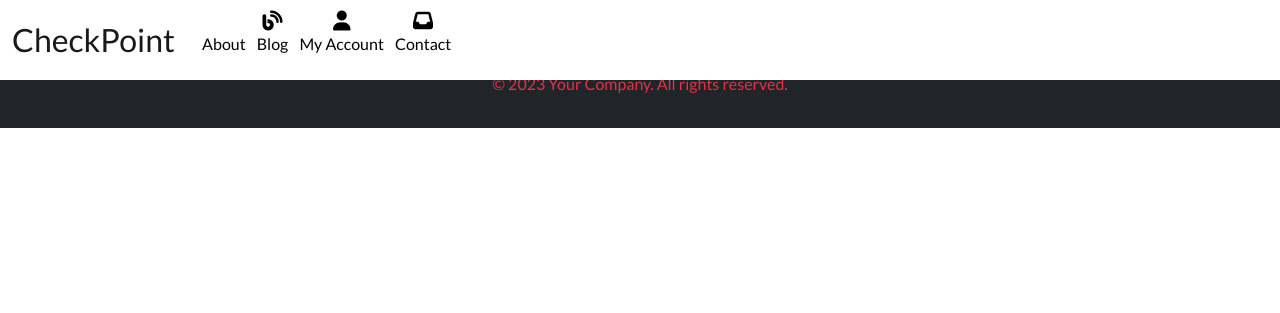
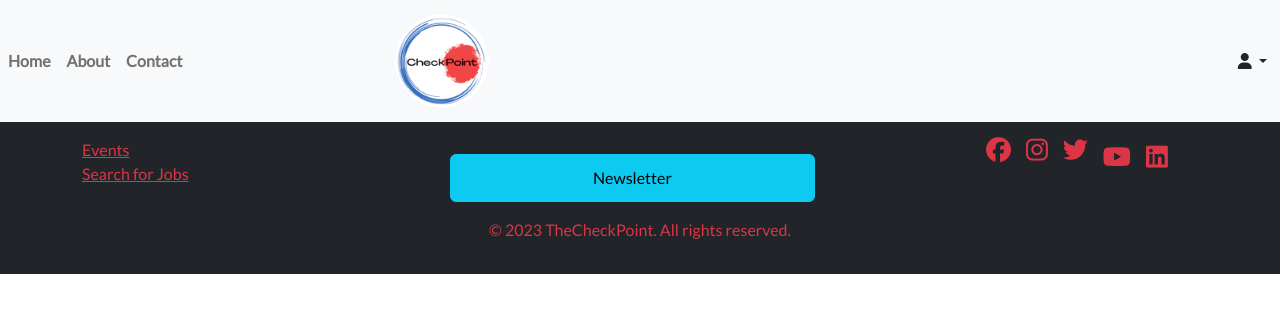
Before and after one commit to llewellynksj/CheckpointSite, a Django app: page /blog/ in a window 1280 px wide. Shown: the top 313 px of the page. Run offline with Django 3.2, Linux system fonts and the light colour scheme; data that the repository does not hold is empty; some libraries are stand-ins or nearby versions.

Commit message:
style the navbar and the footer

```diff
--- a/home/urls.py
+++ b/home/urls.py
@@ -11,7 +11,7 @@ from .views import (index,
 urlpatterns = [
     path('', views.index, name='home'),
     path('contact/', views.contact, name='contact'),
-    path('about/', views.contact, name='about'),
+    path('about/', views.about, name='about'),
     path('newsletter/', views.newslett, name='newsletter'),
     path('validate/', views.validate_email, name='validate_email'),
     path('', index),
--- a/templates/403.html
+++ b/templates/403.html
@@ -6,6 +6,6 @@
     <h1>403 Forbidden</h1>
     <p>You are not authorized to perform this action!</p>
 <!--A home button has been provided to not require user to use the back arrow-->
-    <a href="{% url 'eventsM' %}" class="btn button-style">Home</a>
+    <a href="{% url 'home' %}" class="btn button-style">Home</a>
 </div>
 {% endblock %}
--- a/templates/404.html
+++ b/templates/404.html
@@ -6,6 +6,6 @@
     <h1>404 Page Not Found</h1>
     <p>The page you have requested cannot be found!</p>
 <!--A home button has been provided to not require user to use the back arrow-->
-    <a href="{% url 'eventsM' %}" class="btn button-style">Home</a>
+    <a href="{% url 'home' %}" class="btn button-style">Home</a>
 </div>
 {% endblock %}
--- a/templates/500.html
+++ b/templates/500.html
@@ -6,6 +6,6 @@
     <h1>500 Internal Server Error</h1>
     <p>Don't worry, this is us not you!</p>
 <!--A home button has been provided to not require user to use the back arrow-->
-    <a href="{% url 'eventsM' %}" class="btn button-style">Home</a>
+    <a href="{% url 'home' %}" class="btn button-style">Home</a>
 </div>
 {% endblock %}
--- a/templates/base.html
+++ b/templates/base.html
@@ -10,6 +10,7 @@
     <meta charset="utf-8">
     <meta name="viewport" content="width=device-width, initial-scale=1, shrink-to-fit=no">
     {% endblock %}
+
 
     {% block extra_meta %}
     {% endblock %}
@@ -34,14 +35,19 @@
     <script src="https://cdn.jsdelivr.net/npm/bootstrap@5.0.1/dist/js/bootstrap.bundle.min.js"
         integrity="sha384-gtEjrD/SeCtmISkJkNUaaKMoLD0//ElJ19smozuHV6z3Iehds+3Ulb9Bn9Plx0x4" crossorigin="anonymous">
     </script>
-    <script src="https://kit.fontawesome.com/1057ad4791.js" crossorigin="anonymous"></script>
+    <script src="https://kit.fontawesome.com/be71380b34.js" crossorigin="anonymous"></script>
     <script src="{% static 'django_summernote/summernote-bs4.min.js' %}"></script>
     {% endblock %}
 
     {% block extra_js %}
     {% endblock %}
 
-    <title>Checkpoint{% block extra_title %}{% endblock %}</title>
+    <title>The Check Point{% block extra_title %}{% endblock %}</title>
+
+    <link rel="apple-touch-icon" sizes="180x180" href="{% static 'images/favicon/apple-touch-icon.png' %}">
+    <link rel="icon" type="image/png" sizes="32x32" href="{% static 'images/favicon/favicon-32x32.png' %}">
+    <link rel="icon" type="image/png" sizes="16x16" href="{% static 'images/favicon/favicon-16x16.png' %}">
+    <link rel="manifest" href="{% static 'images/favicon/site.webmanifest' %}">
 </head>
 
 <body>
--- a/templates/includes/footer.html
+++ b/templates/includes/footer.html
@@ -1,29 +1,81 @@
+{% load static %}
+
 <footer class="bg-dark text-light mb-5">
     <div class="container py-3">
       <div class="row">
         <div class="col-12 col-md-4 mb-3 mb-md-0">
-          <ul class="list-unstyled d-flex justify-content-between">
-            <li><a href="#" class="text-danger">Events</a></li>
-            <li><a href="#" class="text-danger">Search for Jobs</a></li>
+          <ul class="list-unstyled d-flex flex-column">
+            <li><a href="https://www.ex-militarycareers.com/events-webinars" target="_blank" class="text-danger">Events</a></li>
+            <li><a href="https://www.ex-militarycareers.com/jobs/" target="_blank" class="text-danger">Search for Jobs</a></li>
           </ul>
         </div>
-        <div class="col-12 col-md-4 mb-3 mb-md-0 text-center">
-          <!-- Empty space column -->
+        <button class="btn btn-info mt-3" type="button" data-bs-toggle="offcanvas" data-bs-target="#offcanvasScrolling"
+        aria-controls="offcanvasScrolling" style="
+        width: 32%;
+    ">Newsletter</button>
+
+      <div class="offcanvas offcanvas-start" data-bs-scroll="true" data-bs-backdrop="false" tabindex="-1"
+        id="offcanvasScrolling">
+        <button type="button" class="btn-close" data-bs-dismiss="offcanvas" aria-label="Close"></button>
+        <div class="offcanvas-header">
+          {% if user.is_authenticated %}
+          <form enctype="multipart/form-data" method="POST" style="text-align: center;">
+            {% csrf_token %}
+            <div class="form-group  text-center mb-2">
+              <br>
+              <label>Subscribe to our Newsletter.</label>
+              <input type="email" class="form-control" id="userEmail" placeholder="Enter email" aria-label="email address"
+                required>
+              <small style="font-weight: 600;color: red;" class="error"></small>
+              <input type="text" class="form-control mt-2" id="userName" placeholder="Enter name" aria-label="User Name"
+                required>
+              <small style="font-weight: 600;color: green;" class="success"></small>
+            </div>
+            <input type="submit" value="Subscribe" id="submit" class="btn btn-success" disabled>
+          </form>
+          {% else %}
+          <h5 class="offcanvas-title" id="offcanvasScrollingLabel">Please Log in or Register your account to
+            have access to this section.
+          </h5>
+          {% endif %}
         </div>
+
+        <div class="offcanvas-body">
+          <p>Subscribe to our Newsletter to be always updated whit what is happening around our organisation.
+          </p>
+        </div>
+      </div>
         <div class="col-12 col-md-4 mb-3 mb-md-0">
           <ul class="list-unstyled d-flex justify-content-end">
-            <li><a href="#" class="text-danger"><i class="fab fa-facebook"></i></a></li>
-            <li><a href="#" class="text-danger"><i class="fab fa-instagram"></i></a></li>
-            <li><a href="#" class="text-danger"><i class="fab fa-twitter"></i></a></li>
-            <li><a href="#" class="text-danger"><i class="fab fa-youtube"></i></a></li>
-            <li><a href="#" class="text-danger"><i class="fab fa-linkedin"></i></a></li>
+            <li><a href="https://www.facebook.com/ExMilitaryCareers" target="_blank" class="text-danger"><i class="fab fa-facebook" style="
+              font-size: 25px;
+              margin-right: 15px;
+          "></i></a></li>
+            <li><a href="https://www.instagram.com/EXMILCAREERS/" target="_blank" class="text-danger"><i class="fab fa-instagram" style="
+              font-size: 25px;
+              margin-right: 15px;
+          "></i></a></li>
+            <li><a href="https://twitter.com/ExMilCareers" target="_blank" class="text-danger"><i class="fab fa-twitter" style="
+              font-size: 25px;
+              margin-right: 15px;
+          "></i></a></li>
+            <li><a href="https://www.youtube.com/user/ExMilitaryCareers" target="_blank" class="text-danger" style="
+              font-size: 25px;
+              margin-right: 15px;
+          "><i class="fab fa-youtube"></i></a></li>
+            <li><a href="https://www.linkedin.com/company/ex-military-careers/" target="_blank" class="text-danger" style="
+              font-size: 25px;
+              margin-right: 15px;
+          "><i class="fab fa-linkedin"></i></a></li>
           </ul>
         </div>
       </div>
       <div class="row mt-3">
         <div class="col text-center">
-          <p class="text-danger">&copy; 2023 Your Company. All rights reserved.</p>
+          <p class="text-danger">&copy; 2023 TheCheckPoint. All rights reserved.</p>
         </div>
       </div>
     </div>
+    <script src="https://ajax.googleapis.com/ajax/libs/jquery/3.3.1/jquery.min.js"></script>
+    <script src="{% static 'js/script.js' %}"></script>
   </footer>
--- a/templates/includes/nav.html
+++ b/templates/includes/nav.html
@@ -1,78 +1,100 @@
-{% block header %}
-<header>
-    <nav class="navbar navbar-expand-lg navbar-light bg-white fixed-top">
+{% load static %}
+
+{% load account %}
+{% load i18n %}
+{% user_display user as name %}
+
+<nav class="navbar navbar-expand-lg navbar-light bg-light">
+  <button class="navbar-toggler" type="button" data-toggle="collapse" data-target="#navbarNavDropdown"
+    aria-controls="navbarNavDropdown" aria-expanded="false" aria-label="Toggle navigation">
+    <span class="navbar-toggler-icon"></span>
+  </button>
+  <div class="collapse navbar-collapse justify-content-between" id="navbarNavDropdown">
+    <ul class="navbar-nav mr-auto">
+      <li class="nav-item">
+        <!--Home page-->
+        <a class="nav-link" href="{% url 'home' %}"><strong>Home</strong></a>
+      </li>
+      <li class="nav-item">
+        <!--About page-->
+        <a class="nav-link" href="{% url 'about' %}"><strong>About</strong></a>
+      </li>
+      <li class="nav-item">
+        <!--Contact page-->
+        <a class="nav-link" href="{% url 'contact' %}"><strong>Contact</strong></a>
+      </li>
+  </div>
   <div class="container-fluid">
     <a class="navbar-brand" href="{% url 'home' %}">
-                <h2 class="logo-font my-0 font-weight-bold">CheckPoint</h2>
-            </a>
-            <button class="navbar-toggler" type="button" data-bs-toggle="collapse" data-bs-target="#navbarText"
-                aria-controls="navbarText" aria-expanded="false" aria-label="Toggle navigation">
-                <span class="navbar-toggler-icon"></span>
-            </button>
-            <div class="navbar-collapse collapse" id="navbarText">
-                <ul class="list-inline list-unstyled text-center text-lg-right">
-                    <li class="list-inline-item">
-                        <a class="text-black nav-link" href="{% url 'home' %}">
-                            <div class="text-center">
-                                <!-- add fontawesome icon here -->
-                                <p class="my-0"></p>
+      <div class="heroimg">
+        <img src="{% static 'images/logo.png' %}" alt="logo" style="
+        width: 20%;
+        margin: auto;
+        display: block;
+    ">
       </div>
     </a>
+  </div>
+  </ul>
+
+  <div class="dropdown">
+    <a class="btn btn dropdown-toggle" type="button" id="dropdownMenuButton" data-toggle="dropdown"
+      aria-haspopup="true" aria-expanded="false">
+      <i class="fa-solid fa-user"></i>
+  </a>
+    <div class="dropdown-menu dropdown-menu-right" aria-labelledby="dropdownMenuButton">
+      {% if user.is_authenticated %}
+      <!--If the user is authenticated he can see the Blog and Account links-->
+      <li class="nav-item">
+        <a class="nav-link active" aria-current="page" href="{% url 'blogs' %}"><strong>Blog</strong></a>
       </li>
-                    <li class="list-inline-item">
-                        <a class="text-black nav-link" href="{% url 'about' %}">
-                            <div class="text-center">
-                                <!-- add fontawesome icon here -->
-                                <p class="my-0">About</p>
-                            </div>
-                        </a>
+      <hr>
+      <li class="nav-item dropdown">
+          <!--Dropdown menu inside Account contains Preview and edit Profile, Account Settings and change email address-->
+          <li class="nav-item">
+            <a class="nav-link active" aria-current="page"
+              href="{% url 'show_profile_page' user.profile.id %}"><strong>Preview Profile</strong></a>
           </li>
-                    <li class="list-inline-item dropdown">
-                        <a class="text-black nav-link" href="#" id="user-options" data-toggle="dropdown"
-                            aria-haspopup="true" aria-expanded="false">
-                            <div class="text-center mr-5">
-                                <div><i class="fas fa-blog fa-lg"></i></div>
-                                <p class="my-0">Blog</p>
-                            </div>
-                        </a>
-                        <div class="dropdown-menu border-0" aria-labelledby="user-options">
-                            <a href="" class="dropdown-item">Blog Posts</a>
-                            {% if request.user.is_authenticated %}
-                            <a href="" class="dropdown-item">New Post</a>
-                            {% else %}
-                            {% endif %}
-                        </div>
+          <li class="nav-item">
+            <a class="nav-link active" aria-current="page"
+              href="{% url 'edit_profile_page' user.profile.id %}"><strong>Edit Profile</strong></a>
           </li>
 
-                    <li class="list-inline-item dropdown">
-                        <a class="text-black nav-link" href="#" id="user-options" data-toggle="dropdown"
-                            aria-haspopup="true" aria-expanded="false">
-                            <div class="text-center mr-5">
-                                <div><i class="fas fa-user fa-lg"></i></div>
-                                <p class="my-0">My Account</p>
-                            </div>
-                        </a>
-                        <div class="dropdown-menu border-0" aria-labelledby="user-options">
-                            {% if request.user.is_authenticated %}
-                            <a href="" class="dropdown-item">My Profile</a>
-                            <a href="{% url 'account_logout' %}" class="dropdown-item">Logout</a>
+          <li class="nav-item">
+            <a class="nav-link active" aria-current="page" href="{% url 'edit_profile' %}"><strong>Account
+                Settings</strong></a>
+          </li>
+          <li class="nav-item">
+            <a class="nav-link active" aria-current="page" href="{% url 'account_email' %}"><strong>Change
+                E-mail</strong></a>
+          </li>
+          <li>
+          </li>
+          <!--User can logout from his account-->
+          <li class="nav-item">
+            <a class="nav-link" href="{% url 'account_logout' %}"><strong>{% blocktrans %}Logout,
+                {{name}}{% endblocktrans %}</strong></a>
+          </li>
+
+      </li>
+      <!--If the user is not authenticated they won't see the above-->
+      <!--If user is not authenticated they will see register an account or login in to an account.-->
       {% else %}
-                            <a href="{% url 'account_signup' %}" class="dropdown-item">Register</a>
-                            <a href="{% url 'account_login' %}" class="dropdown-item">Login</a>
+      <li class="nav-item">
+        <a class="nav-link" href="{% url 'account_signup' %}"><strong>Register</strong></a>
+      </li>
+      <li class="nav-item">
+        <a class="nav-link" href="{% url 'account_login' %}"><strong>Login</strong></a>
+      </li>
       {% endif %}
-                        </div>
-                    </li>
-                    <li class="list-inline-item">
-                        <a class="text-black nav-link" href="{% url 'contact' %}">
-                            <div class="text-center">
-                                <div><i class="fas fa-inbox fa-lg"></i></div>
-                                <p class="my-0">Contact</p>
-                            </div>
-                        </a>
-                    </li>
-                </ul>
     </div>
   </div>
 </nav>
-</header>
-{% endblock header %}
+
+
+<!--A toast message has been implemented to announce user when a significant action takes place-->
+<script>
+  $("dropdown").on("click", function () {
+    $('.dropdown-content').slideToggle();
+  });
+</script>
```
Also changed, not shown: static/favicon/android-chrome-192x192.png (added), static/favicon/android-chrome-512x512.png (added), static/favicon/apple-touch-icon.png (added), static/favicon/favicon-16x16.png (added), static/favicon/favicon-32x32.png (added), static/favicon/favicon.ico (added), static/favicon/site.webmanifest (added), static/images/logo.png (added). Lines whose indentation alone changed are shown as unchanged.
